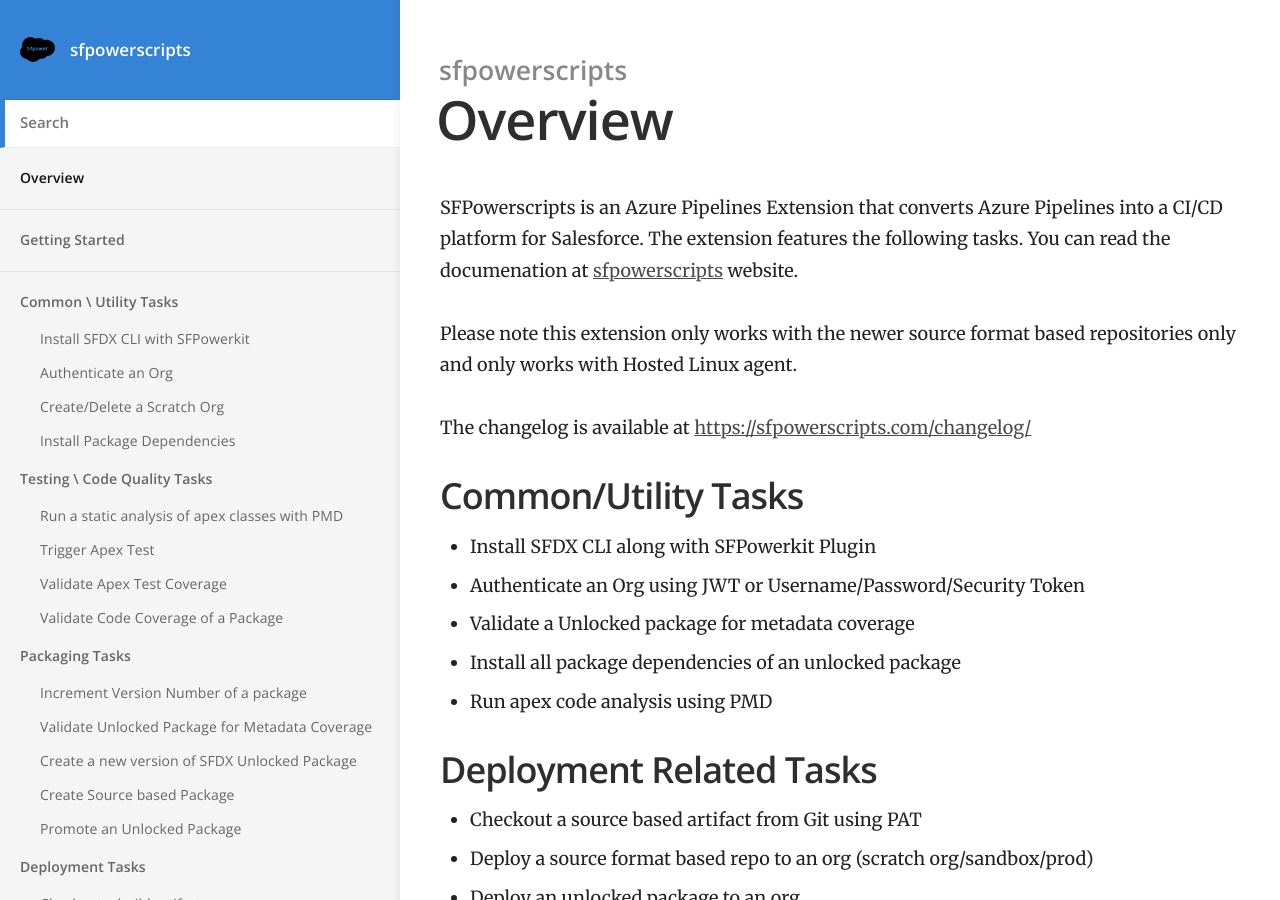
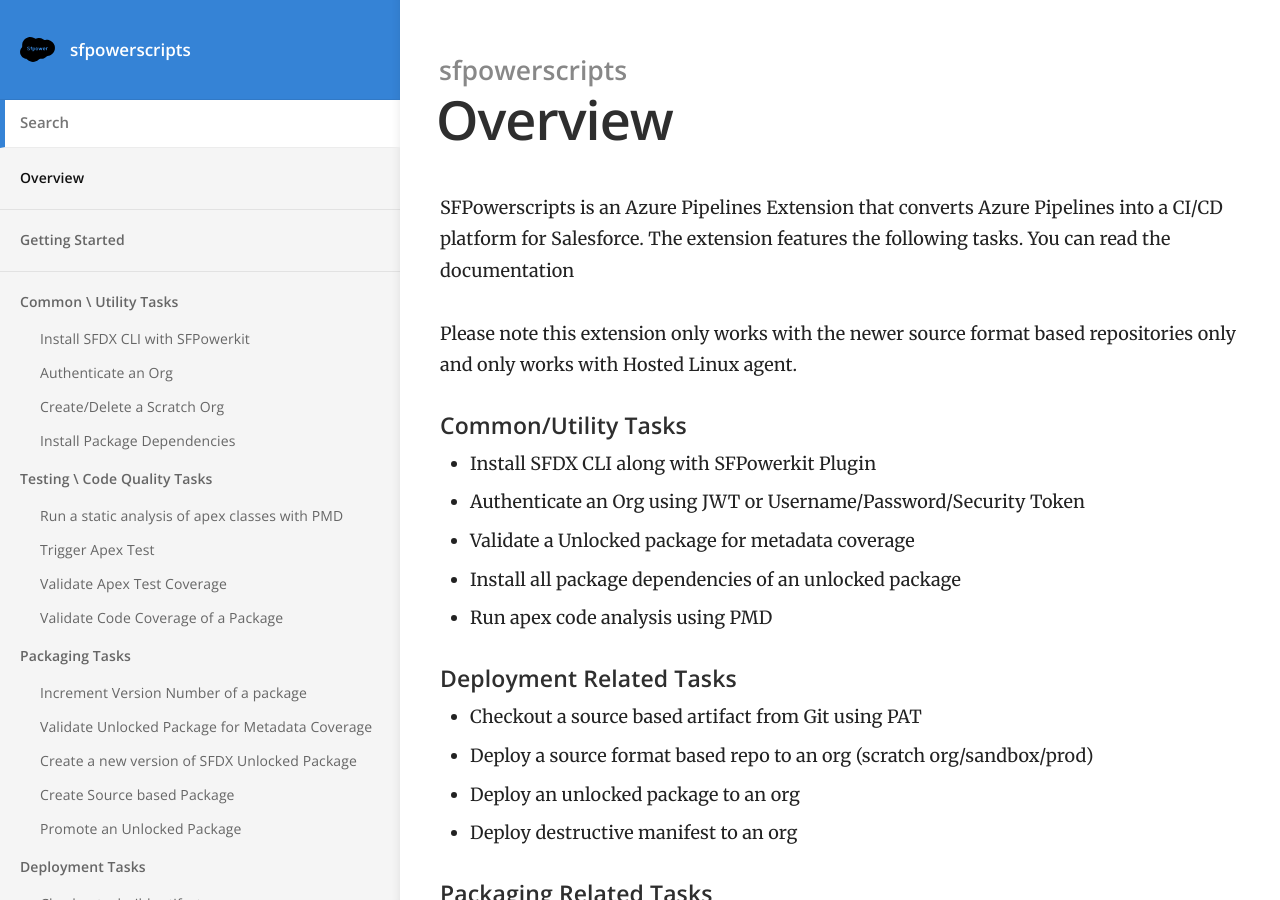
Before and after one commit to nbatterham/sfpowerscripts-doc, a Jekyll site: the page built from index.md, in a window 1280 px wide and 900 px high. Built offline with Jekyll 4.4.1, drawn with Linux system fonts in a browser that asks for light colours.

Commit message:
Updated 'index.md' via CloudCannon

```diff
--- a/index.md
+++ b/index.md
@@ -2,64 +2,61 @@
 title: Overview
 ---
 
-SFPowerscripts is an Azure Pipelines Extension that converts Azure Pipelines into a CI/CD platform for Salesforce. The extension features the following tasks. You can read the documenation at  [sfpowerscripts](https://www.sfpowerscripts.com) website.
+SFPowerscripts is an Azure Pipelines Extension that converts Azure Pipelines into a CI/CD platform for Salesforce. The extension features the following tasks. You can read the documentation
 
 Please note this extension only works with the newer source format based repositories only and only works with Hosted Linux agent.
 
-The changelog is available at [https://sfpowerscripts.com/changelog/](https://sfpowerscripts.com/changelog/)
+#### Common/Utility Tasks
 
-## Common/Utility Tasks
+* Install SFDX CLI along with SFPowerkit Plugin
+* Authenticate an Org using JWT or Username/Password/Security Token
+* Validate a Unlocked package for metadata coverage
+* Install all package dependencies of an unlocked package
+* Run apex code analysis using PMD
 
-- Install SFDX CLI along with SFPowerkit Plugin
-- Authenticate an Org using JWT or  Username/Password/Security Token
-- Validate a Unlocked package for metadata coverage
-- Install all package dependencies of an unlocked package
-- Run apex code analysis using PMD
+#### Deployment Related Tasks
 
-## Deployment Related Tasks
+* Checkout a source based artifact from Git using PAT
+* Deploy a source format based repo to an org (scratch org/sandbox/prod)
+* Deploy an unlocked package to an org
+* Deploy destructive manifest to an org
 
-- Checkout a source based artifact from Git using PAT
-- Deploy a source format based repo to an org (scratch org/sandbox/prod)
-- Deploy an unlocked package to an org
-- Deploy destructive manifest to an org
+#### Packaging Related Tasks
 
-## Packaging Related Tasks
+* Increment Project Version Number similar to npm version patch, which can be utilized before an unlocked / source based packaging
+* Create an unlocked package
+* Create a build artifact for unlocked/source based packaging, which can be utilized in Release Pipelines
 
-- Increment Project Version Number similar to npm version patch, which can be utilized before an unlocked / source based packaging
-- Create an unlocked package
-- Create a build artifact for unlocked/source based packaging, which can be utilized in Release Pipelines
+#### Testing / Code Quality Related Tasks
 
-## Testing / Code Quality  Related Tasks
+* Trigger Apex Test
+* Validate Apex Test Coverge of an org
+* Validate Code Coverage of a second generation package
 
-- Trigger Apex Test
-- Validate Apex Test Coverge of an org
-- Validate Code Coverage of a second generation package
+#### What is it?
 
-## What is it?
+* The extension is designed with tasks which are granular, which means all the above tasks has to be orchestrated in a valid order required to reach the required objective. This allows one to utilise other commands or extensions between the tasks and be highly effective rather than getting tied to a single task. This ensures maximum flexiblity while building the pipeline.
 
-- The extension is designed with tasks which are granular,  which means all the above tasks has to be orchestrated in a valid order required to reach the required objective.  This allows one to utilise other commands or extensions between the tasks and be highly effective rather than getting tied to a single task. This ensures maximum flexiblity while building the pipeline.
-
-For eg: a Pull Request validation for an unlocked package  should feature the tasks in this order
+For eg: a Pull Request validation for an unlocked package should feature the tasks in this order
 
 ![PR Pipeline](https://user-images.githubusercontent.com/15088656/64956434-e990ff80-d8cd-11e9-98fd-44847dc29c42.png)
 
- 1. Install the SFDX CLI
- 2. Validate the unlocked package for metadata coverage
- 3. Authenticate DevHub
- 4. Create a Scratch Org
- 5. Install Package Dependencies in the target scratch org
- 6. Deploy source to the target scratch org
- 7. Delete the scratch org
+1. Install the SFDX CLI
+2. Validate the unlocked package for metadata coverage
+3. Authenticate DevHub
+4. Create a Scratch Org
+5. Install Package Dependencies in the target scratch org
+6. Deploy source to the target scratch org
+7. Delete the scratch org
 
-- Most of the tasks are very thin wrappers aroud the equivalent sfdx cli commands or the open source sfpowerkit (SFDX CLI extension). Almost all parameters that are requred during a CI run is exposed. If you feel that is not enough for the task at hand, one can quickly fall back to command line parameterized just for the task
+* Most of the tasks are very thin wrappers aroud the equivalent sfdx cli commands or the open source sfpowerkit (SFDX CLI extension). Almost all parameters that are requred during a CI run is exposed. If you feel that is not enough for the task at hand, one can quickly fall back to command line parameterized just for the task
 
-- Though the tasks can all be utilized fully in build pipeline. It is recommended to utilize the Release Pipeline to deploy the artifact to make the full use of Azure Pipelines Capability.
+* Though the tasks can all be utilized fully in build pipeline. It is recommended to utilize the Release Pipeline to deploy the artifact to make the full use of Azure Pipelines Capability.
 
-## Getting Started
+#### Getting Started
 
- Checkout SFPowerscripts documentation here on how to [Get Started](https://sfpowerscripts.com/gettingstarted/) with these tasks. The [repo](https://github.com/azlamsalam/sfpowerscripts/tree/master/SamplePipelines)  also features  sample pipelines that demonstrate the usage of pipelines.
+Checkout SFPowerscripts documentation here on how to [Get Started](https://sfpowerscripts.com/gettingstarted/) with these tasks. The [repo](https://github.com/azlamsalam/sfpowerscripts/tree/master/SamplePipelines) also features sample pipelines that demonstrate the usage of pipelines.
 
-
-## What if there is an issue with the extension?
+#### What if there is an issue with the extension?
 
 Please create an issue using the methods listed [here](https://sfpowerscripts.com/support/).
```
